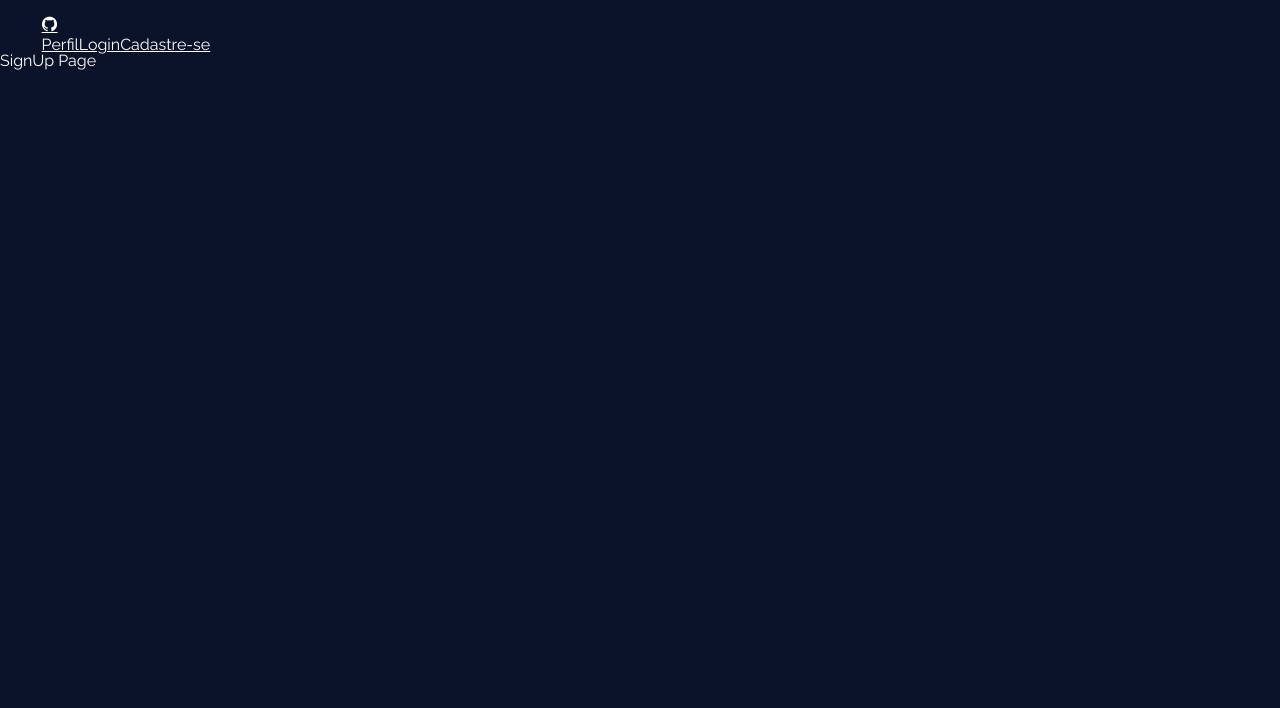
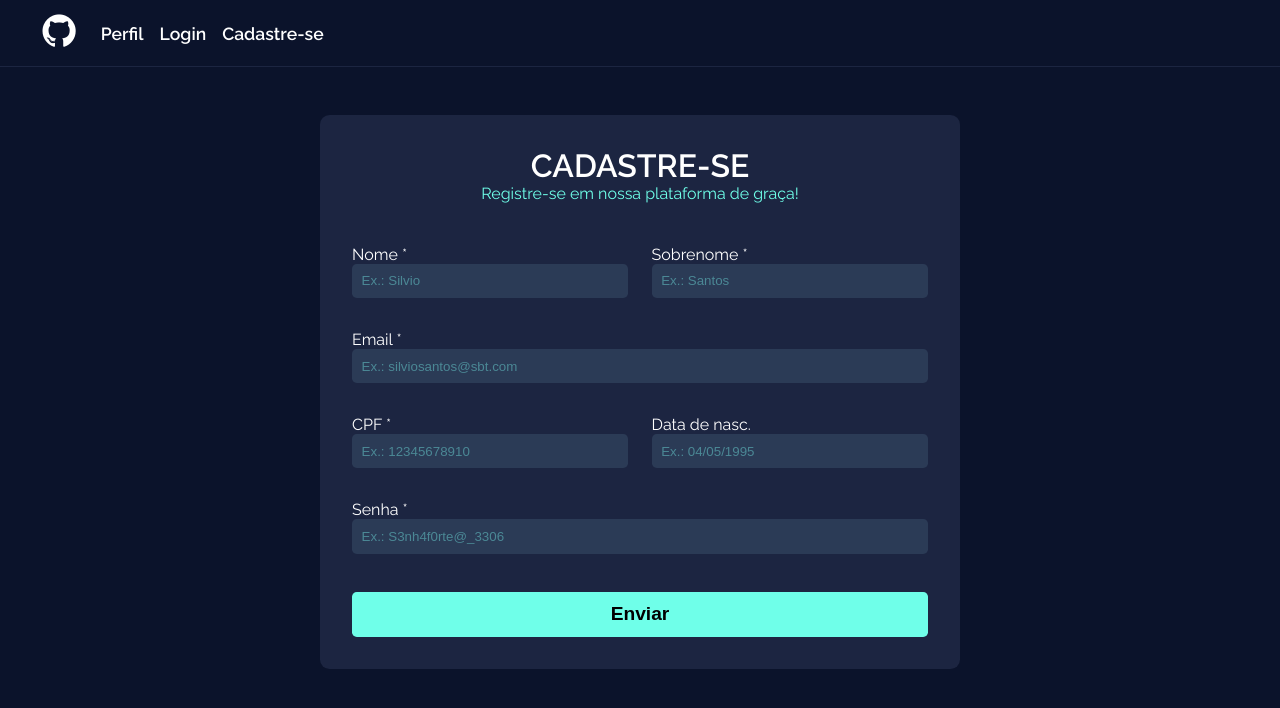
Before and after one commit to caio303/crud-react, a React (Create React App) app: page /cadastro in a window 1280 px wide. Shown: the top 708 px of the page. Built offline with nearby package versions, Linux system fonts and the light colour scheme.

Commit message:
Styled SignUpForm

```diff
--- a/src/GlobalStyles.ts
+++ b/src/GlobalStyles.ts
@@ -27,4 +27,11 @@ export const GlobalStyles = createGlobalStyle`
         min-height: 100vh;
         background-color: var(--dark-blue);
     }
+
+    a {
+        text-decoration: none;
+        &:visited {
+            color: inherit;
+        }
+    }
 `
--- /dev/null
+++ b/src/components/Forms/SignUpForm/indes.tsx
@@ -0,0 +1,60 @@
+import { Container } from "../styles";
+
+export const SignUpForm = () => (
+    <Container>
+        <section>
+            <div id="form-header">
+                <h1>CADASTRE-SE</h1>
+                <p>Registre-se em nossa plataforma de graça!</p>
+            </div>
+
+            <form>
+                <div className="input-wrapper">
+                    <label>
+                        <div className="label">
+                            Nome *
+                        </div>
+                        <input type="text" name="nome" placeholder="Ex.: Silvio" />
+                    </label>
+                    <label>
+                        <div className="label">
+                            Sobrenome *
+                        </div>
+                        <input type="text" name="sobrenome" placeholder="Ex.: Santos"/>
+                    </label>
+                </div>
+
+                <label>
+                    <div className="label">
+                        Email *
+                    </div>
+                    <input type="email" name="email" placeholder="Ex.: silviosantos@sbt.com"/>
+                </label>
+
+                <div className="input-wrapper">
+                    <label>
+                        <div className="label">
+                            CPF *
+                        </div>
+                        <input type="text" name="cpf" placeholder="Ex.: 12345678910"/>
+                    </label>
+                    <label>
+                        <div className="label">
+                            Data de nasc.
+                        </div>
+                        <input type="text" name="dataNasc" placeholder="Ex.: 04/05/1995"/>
+                    </label>
+                </div>
+
+                <label>
+                    <div className="label">
+                        Senha *
+                    </div>
+                    <input type="password" name="senha" placeholder="Ex.: S3nh4f0rte@_3306"/>
+                </label>
+
+                <button type="submit">Enviar</button>
+            </form>
+        </section>
+    </Container>
+)
--- /dev/null
+++ b/src/components/Forms/styles.ts
@@ -0,0 +1,62 @@
+import styled from 'styled-components'
+
+export const Container = styled.main`
+    background-color: var(--dark-blue-light);
+    padding: 2rem;
+    border-radius: .6rem;
+    width: 50%;
+    margin: 3rem auto;
+
+    #form-header {
+        display: flex;
+        flex-direction: column;
+        align-items: center;
+        justify-content: start;
+        margin-bottom: 2.6rem;
+
+        h1 {
+            font-size: 2rem;
+        }
+
+        p {
+            color: var(--light-cyan);
+        }
+    }
+
+    input {
+        border: none;
+        background-color: var(--dark-blue-lighter);
+        color: #fff;
+        width: 100%;
+        padding: .6rem;
+        border-radius: .3rem;
+        margin-bottom: 2rem;
+
+        &::placeholder {
+            color: var(--form-cyan);
+        }
+    }
+
+    .input-wrapper {
+        width: 100%;
+        display: flex;
+        align-items: center;
+        justify-content: space-between;
+
+        label {
+            width: 48%;
+        }
+    }
+
+    button[type="submit"] {
+        width: 100%;
+        border-radius: .3rem;
+        background-color: var(--light-cyan);
+        color: #000;
+        font-size: 1.2rem;
+        font-weight: 600;
+        border: none;
+        height: 2.8rem;
+        margin-top: .4rem;
+    }
+`
--- a/src/components/Header/styles.ts
+++ b/src/components/Header/styles.ts
@@ -1,7 +1,22 @@
 import styled from 'styled-components';
 
 export const Container = styled.header`
-    height: 3.2rem;
+    height: 4.2rem;
     background-color: var(--dark-blue);
     padding: 1rem 2.6rem;
+    border-bottom: .1rem solid var(--dark-blue-light);
+    font-weight: 600;
+    font-size: 1.1rem;
+    display: flex;
+    align-items: center;
+    gap: 1.5rem;
+
+    #logo {
+        font-size: 2.2rem;
+    }
+
+    nav {
+        display: flex;
+        gap: 1rem;
+    }
 `
--- a/src/pages/SignUpPage.tsx
+++ b/src/pages/SignUpPage.tsx
@@ -1,3 +1,5 @@
+import { SignUpForm } from "../components/Forms/SignUpForm/indes";
+
 export const SignUpPage = () => (
-    <main>SignUp Page</main>
+    <SignUpForm />
 )
```
